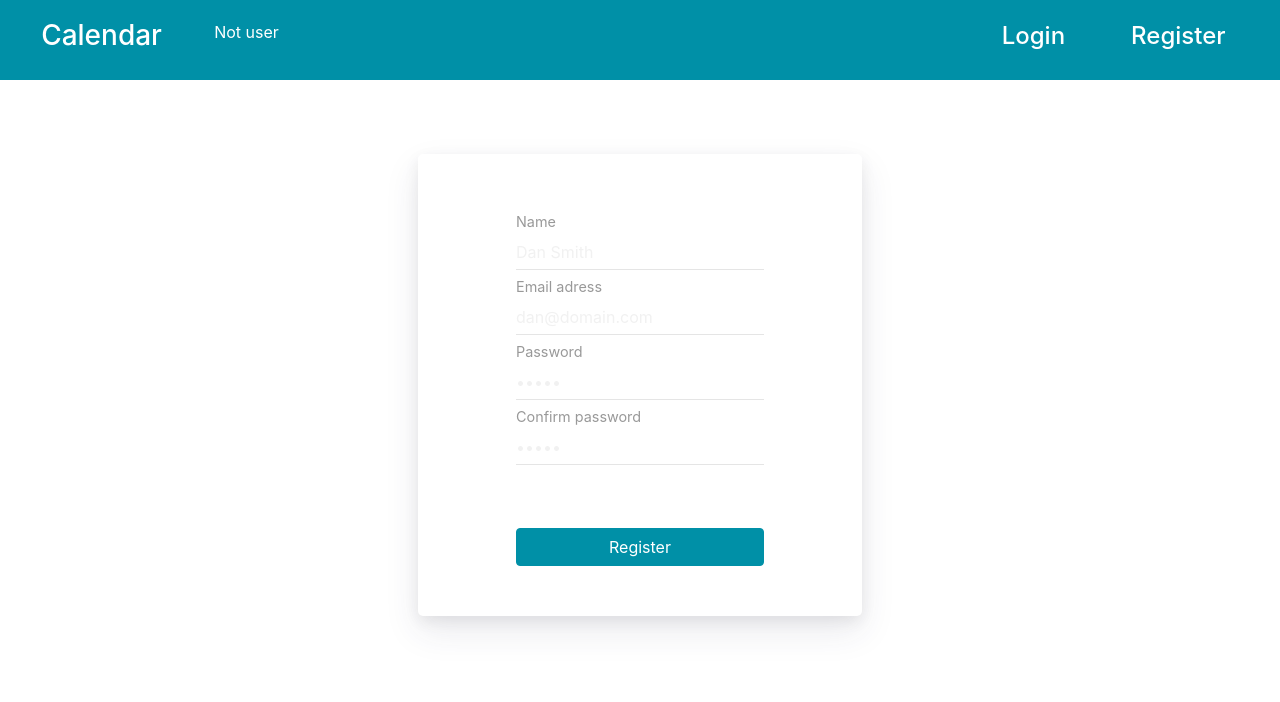
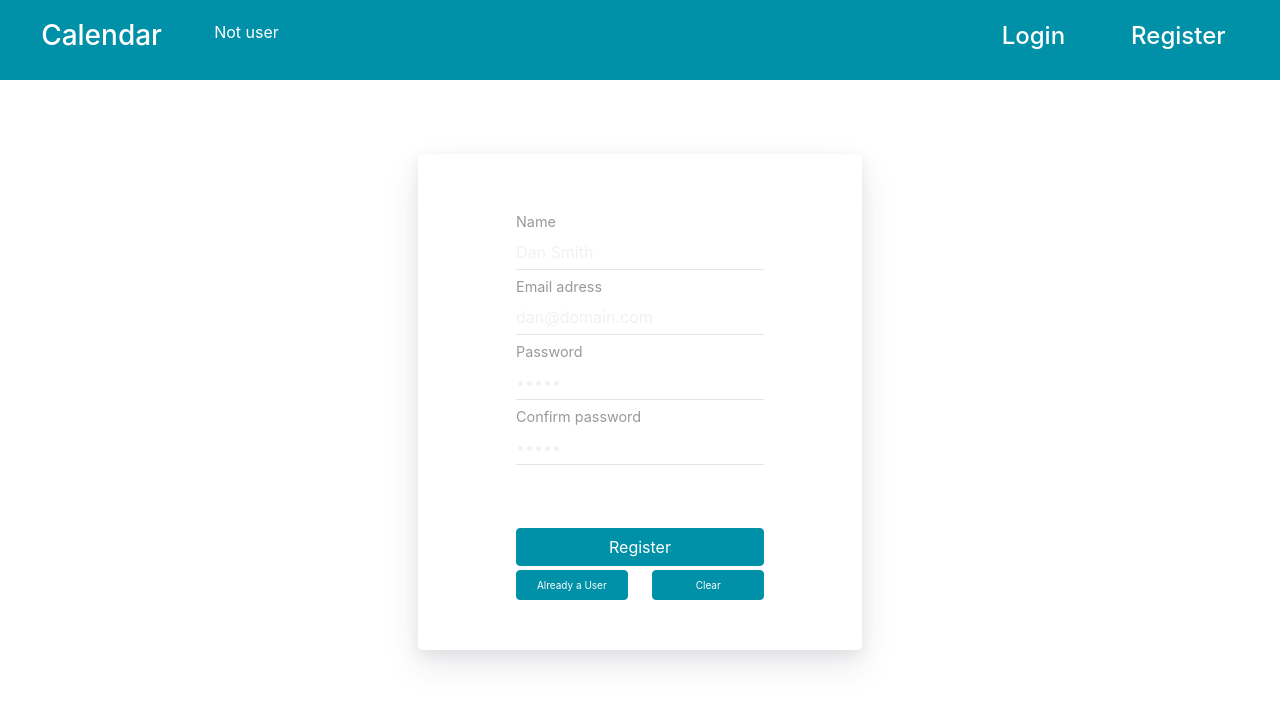
Before and after one commit to Dafali9012/calendar-project, a React (Create React App) app: page /register in a window 1280 px wide. Shown: the top 702 px of the page. Built offline with nearby package versions, Linux system fonts and the light colour scheme; no server answers.

Commit message:
login/register additions

```diff
--- a/src/components/Login.js
+++ b/src/components/Login.js
@@ -21,7 +21,7 @@ export default function Login(props) {
     if ((state.email && state.password) !== null) {
       const details = { email: state.email, password: state.password };
 
-      let result = await (
+      let login = await (
         await fetch("/api/login", {
           method: "POST",
           body: JSON.stringify(details),
@@ -29,14 +29,17 @@ export default function Login(props) {
         })
       ).json();
 
-      if (result.error) {
+      if (login.error) {
+        setState({ email: "", password: ""});
         setUser(null);
         setShowAlert(true);
         return;
       }
-
-      setUser(result);
+      else {
+      setUser(login);
+      setState({ email: "", password: ""});
       setRedirect(true);
+      }
     }
   }
 
@@ -79,7 +82,7 @@ export default function Login(props) {
           <button
             onClick={login}
             type="submit"
-            className="btn btn-primary submit mt-5"
+            className="btn btn-primary w-100 mt-5"
           >
             Login
           </button>
--- a/src/components/Register.js
+++ b/src/components/Register.js
@@ -25,12 +25,14 @@ export default function Register(props) {
         state.email.length &&
         state.passwordConfirm.length
       ) {
-        registerNewUser();
+        registerNewUser(e);
       } else {
         setShowAlert(true);
+        setState({ name: "", email: "", password: "", passwordConfirm: ""});
       }
     } else {
       setShowAlert(true);
+      setState({password: "", passwordConfirm: ""});
     }
   };
 
@@ -47,9 +49,18 @@ export default function Register(props) {
     if (add.error) {
       setShowAlert(true);
     } else {
-      setState({ email: "", password: "", passwordConfirm: "", name: "" });
+      setState({ name: "", email: "", password: "", passwordConfirm: ""});
       redirectHome();
     }
+  }
+
+  const clearFields = () => {
+    setState({ name: "", email: "", password: "", passwordConfirm: ""});
+    return;
+  }
+
+  const redirectLogin = () => {
+    props.history.push("/login");
   }
 
   const redirectHome = () => {
@@ -119,9 +130,24 @@ export default function Register(props) {
           <button
             onClick={submitClick}
             type="submit"
-            className="btn btn-primary submit mt-5"
+            className="btn btn-primary w-100 mt-5"
           >
             Register
+          </button>
+
+          <button
+            onClick={redirectLogin}
+            type="login"
+            className="btn btn-primary login mt-1 p-0"
+          >
+            Already a User
+          </button>
+
+          <button
+            onClick={clearFields}
+            type="clear"
+            className="btn btn-primary login float-right mt-1 p-0">
+              Clear
           </button>
         </form>
       </div>
--- a/src/sass/_login.scss
+++ b/src/sass/_login.scss
@@ -45,6 +45,3 @@
         color: rgba(39, 39, 39, 0.8);
       }
   }
-  .submit{
-    width: 100%;
-  }
--- a/src/sass/_register.scss
+++ b/src/sass/_register.scss
@@ -46,6 +46,8 @@
       }
   }
 
-  .submit{
-    width: 100%;
+  .login{
+    width: 45%;
+    height: 30px;
+    font-size: x-small;
   }
```
